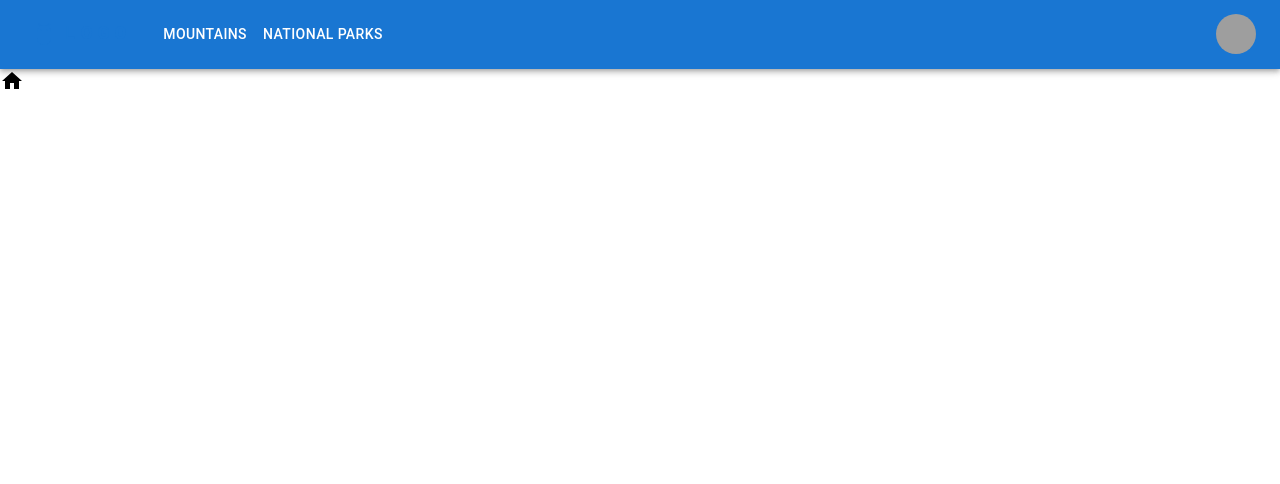
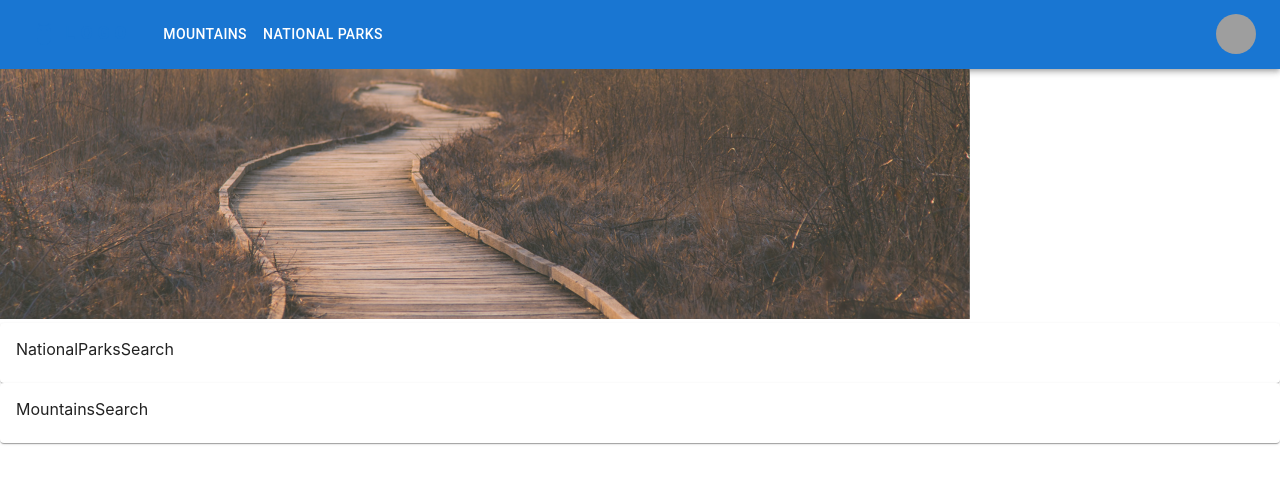
Before and after one commit to kjcarter-design/EnjoyTheOutdoors, a React (Create React App) app: page / in a window 1280 px wide. Shown: the top 484 px of the page. Built offline with nearby package versions, Linux system fonts and the light colour scheme; grey boxes are pictures that could not be loaded.

Commit message:
Homepage
Added Grid/Cards for Search

```diff
--- a/src/AppRoutes.jsx
+++ b/src/AppRoutes.jsx
@@ -1,7 +1,7 @@
 import React from 'react';
 import { Route, Routes } from 'react-router-dom';
 import { PAGE_PATHS } from './constants';
-import { Home } from '@mui/icons-material';
+import Home from './components/pages/Home';
 import NationalParks from './components/pages/NationalParks';
 import Mountains from './components/pages/Mountains';
 import { Box } from '@mui/material';
--- a/src/components/pages/Home.jsx
+++ b/src/components/pages/Home.jsx
@@ -1,7 +1,31 @@
-import React from 'react'
+import { Box, Card, CardContent, Grid } from "@mui/material";
+import React from "react";
+import parks from "../../assets/parks.png";
+import NationalParksSearch from "../NationalParksSearch";
+import MountainsSearch from "../MountainsSearch";
 
 export default function Home() {
   return (
-    <div>Home</div>
-  )
+    <Box sx={{ width: "100vw", height: "100vh", margin: "0" }}>
+      <Box sx={{}}>
+        <img src={parks} alt="National Park" />
+      </Box>
+      <Grid>
+        <Grid item>
+          <Card>
+            <CardContent>
+              <NationalParksSearch />
+            </CardContent>
+          </Card>
+        </Grid>
+        <Grid item>
+          <Card>
+            <CardContent>
+              <MountainsSearch />
+            </CardContent>
+          </Card>
+        </Grid>
+      </Grid>
+    </Box>
+  );
 }
--- a/src/components/pages/Mountains.jsx
+++ b/src/components/pages/Mountains.jsx
@@ -1,7 +1,11 @@
+import { Box } from '@mui/material'
 import React from 'react'
 
 export default function Mountains() {
   return (
-    <div>Mountains</div>
+    <Box sx={{width:"100vw",Height:"100vh",backgroundColor:"blue"}}
+    >
+      <p>Test</p>
+    </Box>
   )
 }
```
Also changed, not shown: src/assets/parks.png (added).
